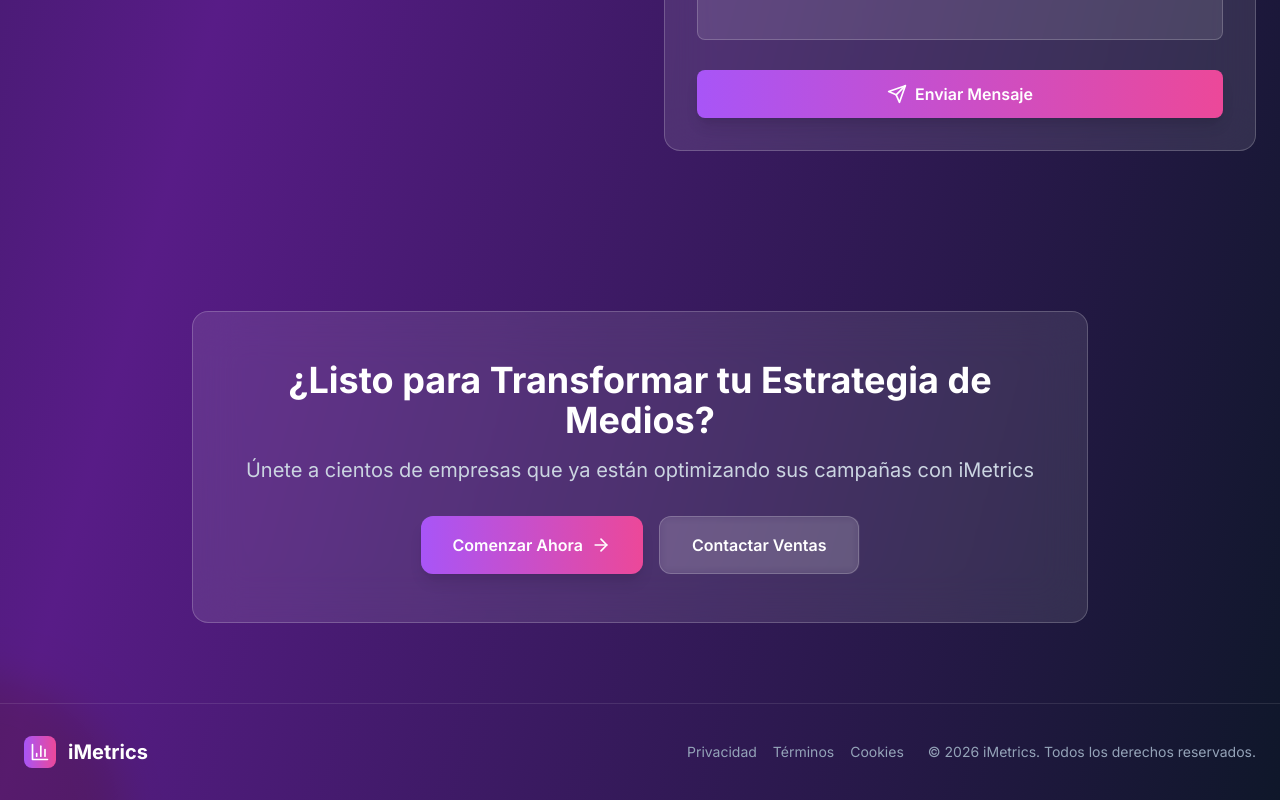
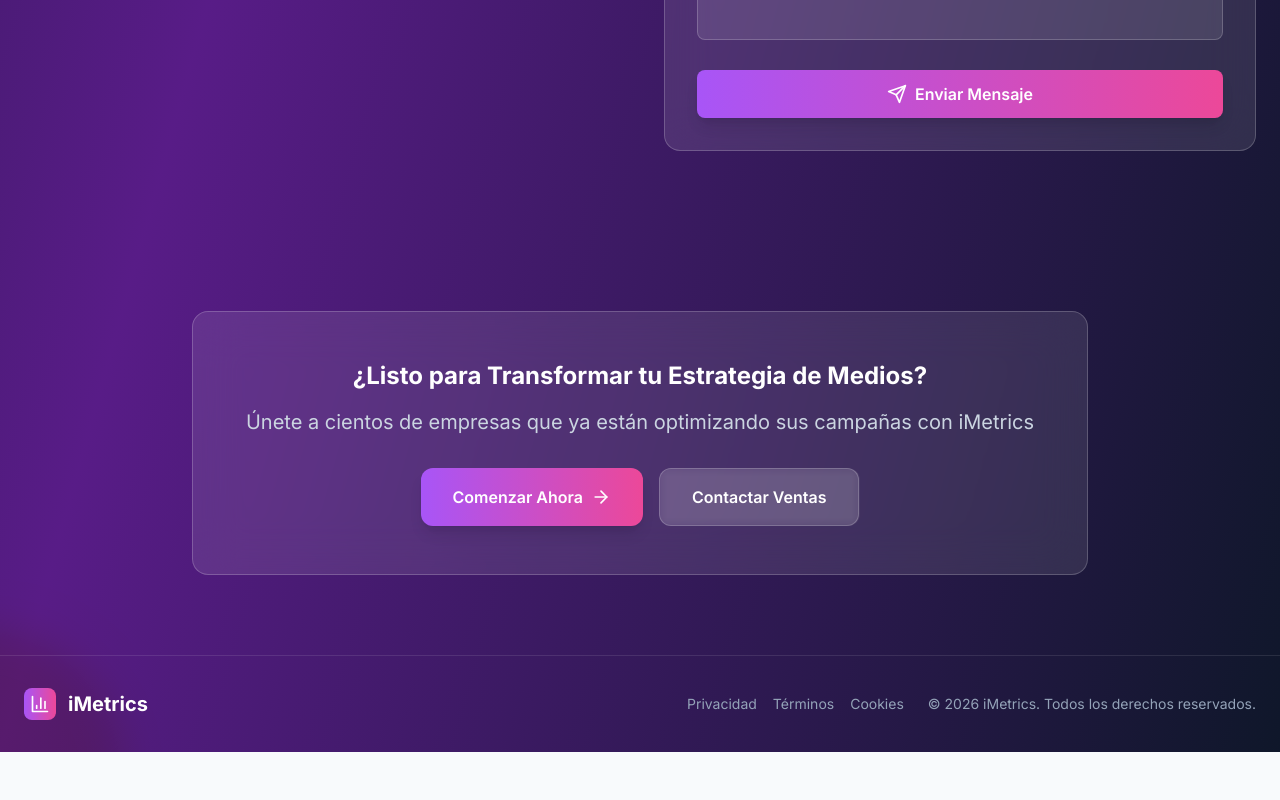
Before and after one commit to brifyai/TV-radio, a React (Create React App) app: page / in a window 1280 px wide. Shown: the part 3859-4659 px from the top of the page. After the commit the page ends 4611 px from the top, so only its background shows below. Built offline with nearby package versions, Linux system fonts and the light colour scheme; no server answers.

Commit message:
Reducir tamaño del texto CTA para que quede en una sola línea

```diff
--- a/src/components/Auth/Landing.js
+++ b/src/components/Auth/Landing.js
@@ -639,7 +639,7 @@
             transition={{ duration: 0.8 }}
             className="bg-white/10 backdrop-blur-xl rounded-2xl p-12 border border-white/20"
           >
-            <h2 className="text-4xl font-bold text-white mb-4 break-words">
+            <h2 className="text-2xl font-bold text-white mb-4 whitespace-nowrap">
               ¿Listo para Transformar tu Estrategia de Medios?
             </h2>
             <p className="text-xl text-slate-300 mb-8">
```
